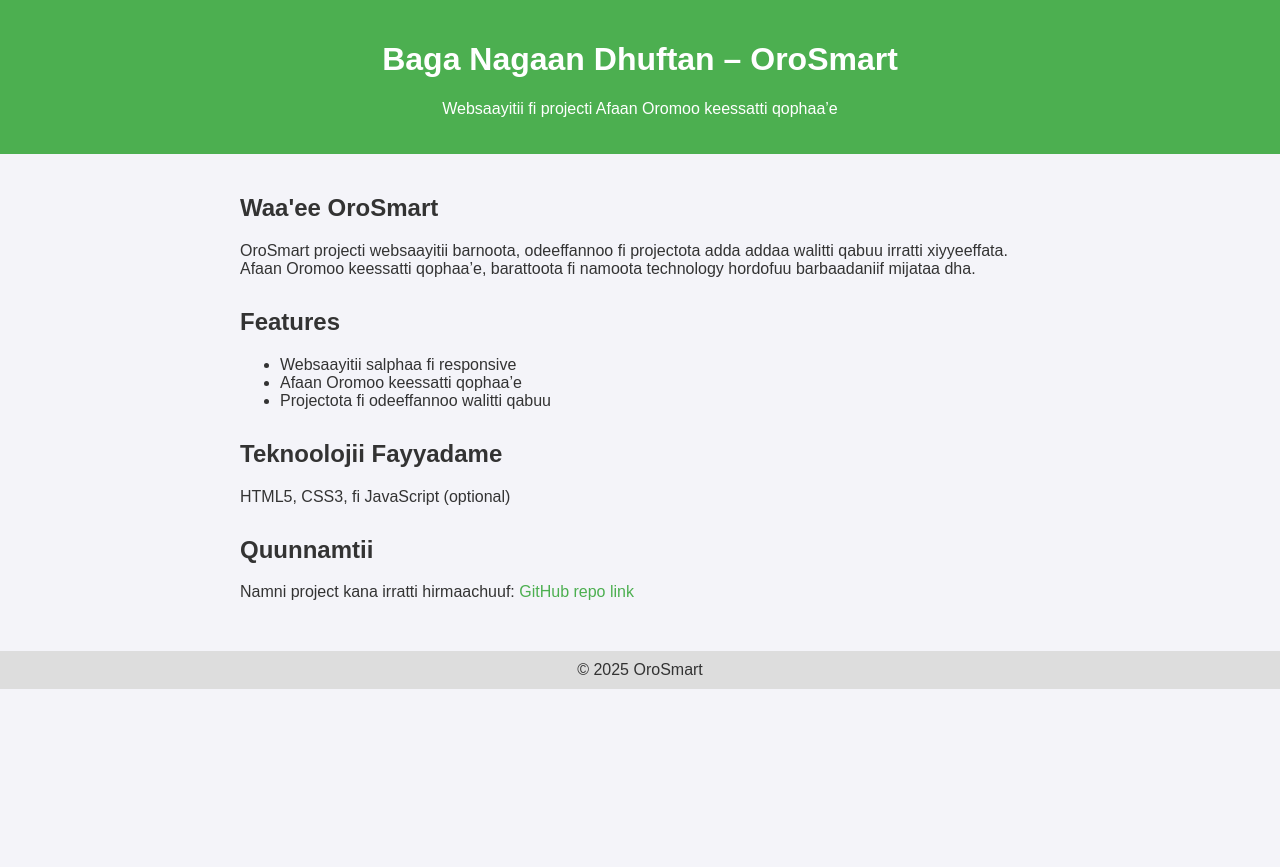
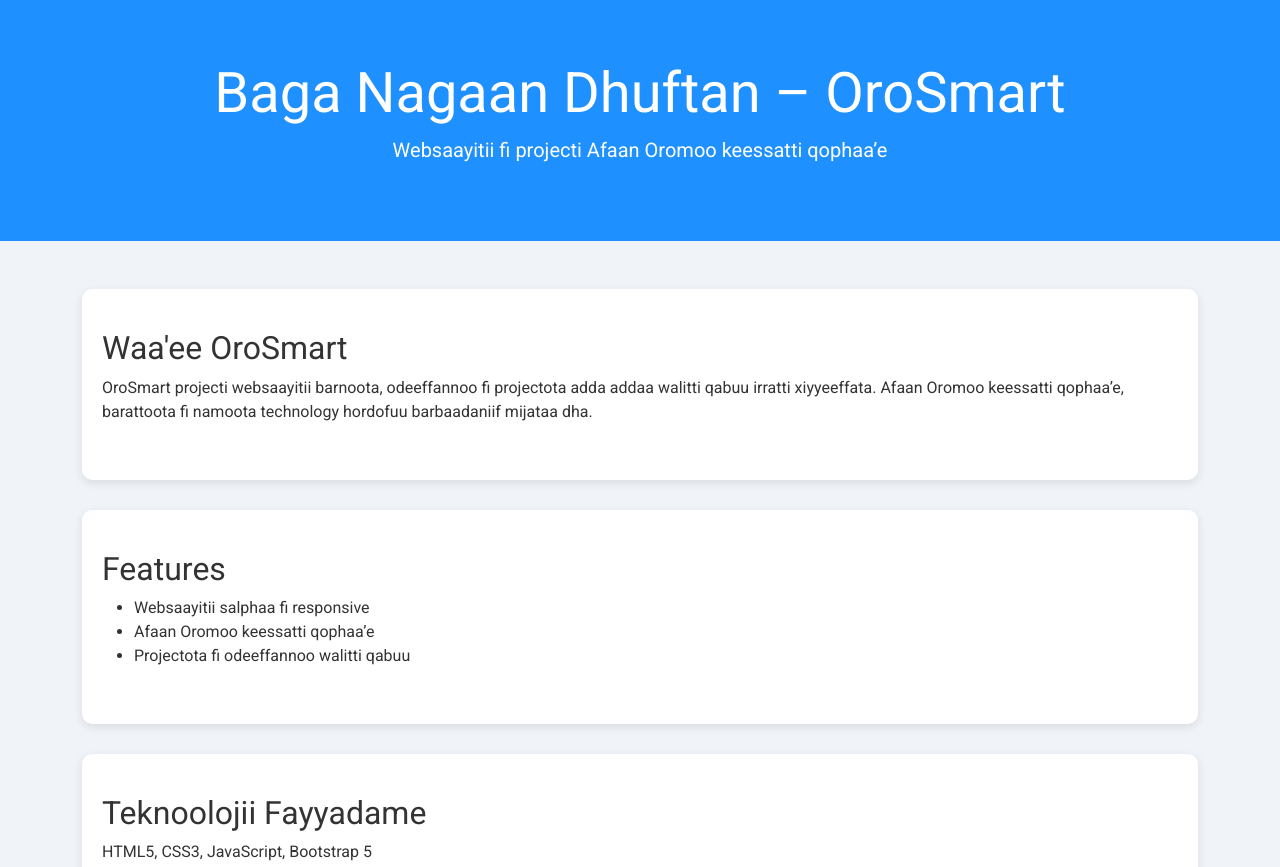
Before and after one commit to LaminAhmadnuur/LaminAhmadnuur, a plain HTML site: page Index.html in a window 1280 px wide. Shown: the top 867 px of the page. Before the commit the page ends 800 px from the top, so only its background shows below. Drawn offline with nearby package versions, Linux system fonts and the light colour scheme.

Commit message:
Update Index.html

```diff
--- a/Index.html
+++ b/Index.html
@@ -3,46 +3,33 @@
 <head>
   <meta charset="UTF-8">
   <meta name="viewport" content="width=device-width, initial-scale=1.0">
-  <title>OroSmart</title>
+  <title>OroSmart – Websaayitii Afaan Oromoo fi Project Barnoota</title>
+
+  <!-- SEO: Google akka index gootuuf -->
+  <meta name="description" content="OroSmart projecti websaayitii Afaan Oromoo keessatti qophaa’e – barnoota, odeeffannoo fi projectota walitti qabuu.">
+  <meta name="robots" content="index, follow">
+
+  <!-- CSS & Fonts -->
+  <link href="https://fonts.googleapis.com/css2?family=Roboto:wght@400;700&display=swap" rel="stylesheet">
+  <link href="https://cdn.jsdelivr.net/npm/bootstrap@5.3.0/dist/css/bootstrap.min.css" rel="stylesheet">
   <style>
-    body {
-      font-family: Arial, sans-serif;
-      margin: 0; padding: 0;
-      background-color: #f4f4f9;
-      color: #333;
-    }
-    header {
-      background-color: #4CAF50;
-      color: white;
-      padding: 20px 0;
-      text-align: center;
-    }
-    main {
-      padding: 20px;
-      max-width: 800px;
-      margin: auto;
-    }
-    section {
-      margin-bottom: 30px;
-    }
-    footer {
-      text-align: center;
-      padding: 10px;
-      background-color: #ddd;
-    }
-    a {
-      color: #4CAF50;
-      text-decoration: none;
-    }
+    body { font-family: 'Roboto', sans-serif; background-color: #f0f4f8; color: #333; }
+    header { background-color: #1e90ff; color: white; text-align: center; padding: 60px 20px; }
+    footer { background-color: #1e90ff; color: white; text-align: center; padding: 20px 0; }
+    section { padding: 40px 20px; margin-bottom: 30px; background-color: #fff; border-radius: 10px; box-shadow: 0 3px 10px rgba(0,0,0,0.1); }
+    a { text-decoration: none; color: #1e90ff; font-weight: bold; }
+    a:hover { color: #ff4500; }
   </style>
 </head>
 <body>
   <header>
-    <h1>Baga Nagaan Dhuftan – OroSmart</h1>
-    <p>Websaayitii fi projecti Afaan Oromoo keessatti qophaa’e</p>
+    <div class="container">
+      <h1 class="display-4">Baga Nagaan Dhuftan – OroSmart</h1>
+      <p class="lead">Websaayitii fi projecti Afaan Oromoo keessatti qophaa’e</p>
+    </div>
   </header>
 
-  <main>
+  <main class="container my-5">
     <section>
       <h2>Waa'ee OroSmart</h2>
       <p>OroSmart projecti websaayitii barnoota, odeeffannoo fi projectota adda addaa walitti qabuu irratti xiyyeeffata. Afaan Oromoo keessatti qophaa’e, barattoota fi namoota technology hordofuu barbaadaniif mijataa dha.</p>
@@ -59,12 +46,12 @@
 
     <section>
       <h2>Teknoolojii Fayyadame</h2>
-      <p>HTML5, CSS3, fi JavaScript (optional)</p>
+      <p>HTML5, CSS3, JavaScript, Bootstrap 5</p>
     </section>
 
     <section>
       <h2>Quunnamtii</h2>
-      <p>Namni project kana irratti hirmaachuuf: <a href="https://github.com/USERNAME/OroSmart">GitHub repo link</a></p>
+      <p>Namni project kana irratti hirmaachuuf: <a href="https://github.com/LaminAhmadnuur/OroSmart" target="_blank">GitHub repo link</a></p>
     </section>
   </main>
 
@@ -72,4 +59,4 @@
     &copy; 2025 OroSmart
   </footer>
 </body>
-      </html>
+</html>
```
